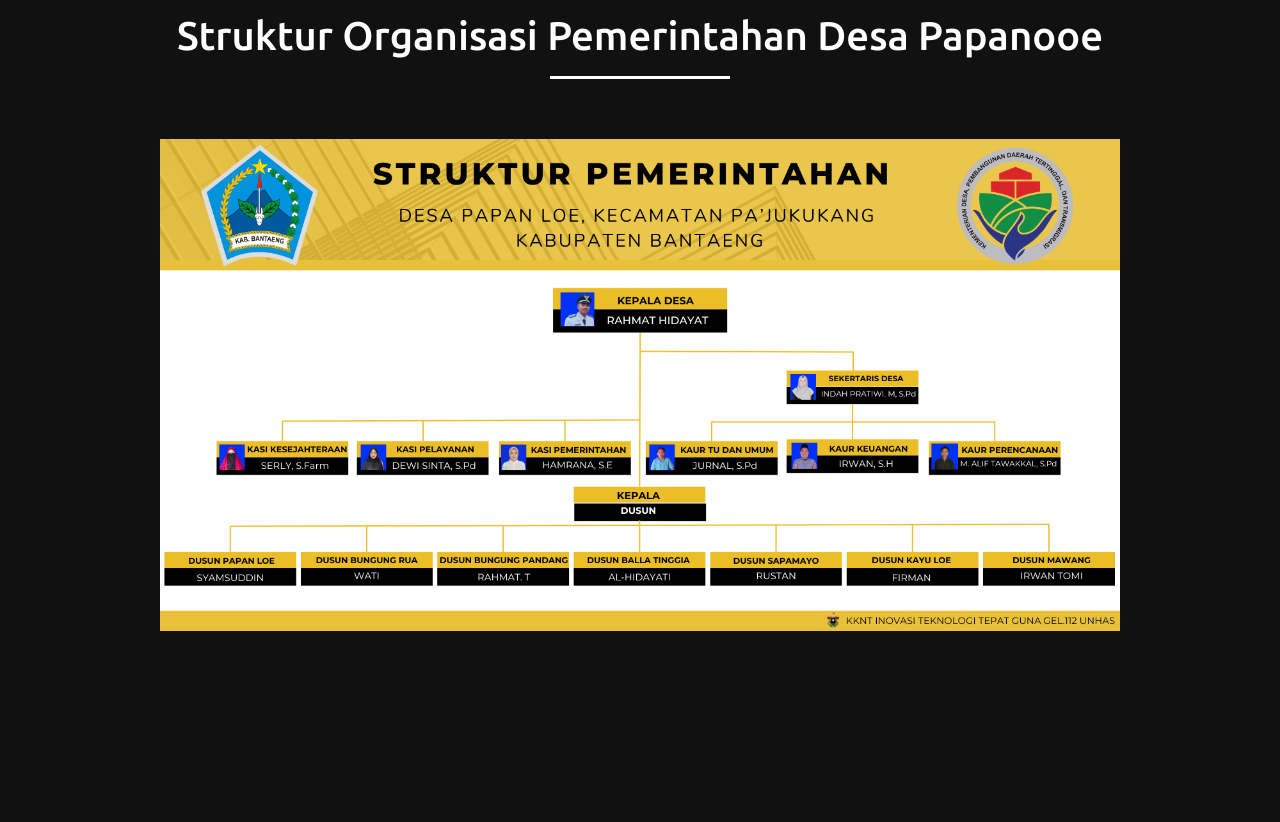
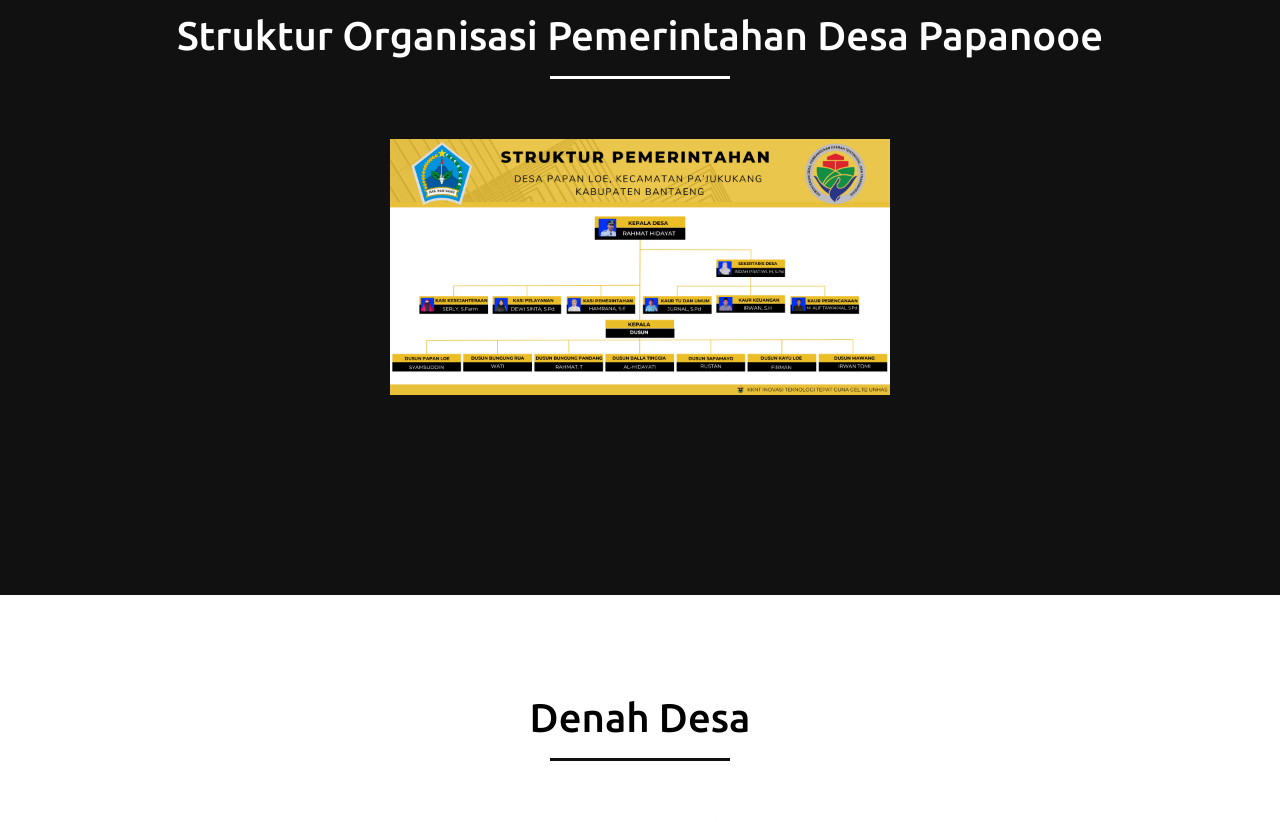
Before and after one commit to KKNUH112Papanloe/kknuh112papanloe, a plain HTML site: page index.html in a window 1280 px wide. Shown: the part 1720-2542 px from the top of the page. Drawn offline with nearby package versions, Linux system fonts and the light colour scheme.

Commit message:
index.html

```diff
--- a/index.html
+++ b/index.html
@@ -79,9 +79,9 @@
                 <title>Struktur Organisasi Desa</title>
                 <style>
                     .image-container img {
-                        width: 1000px; /* Atur ukuran lebar sesuai keinginan */
+                        width: 500px; /* Atur ukuran lebar sesuai keinginan */
                         height: auto; /* Mempertahankan rasio aspek gambar */
-                        max-width: 100%; /* Membuat gambar responsif */
+                        max-width: 80%; /* Membuat gambar responsif */
                     }
                 </style>
             </head>
```
